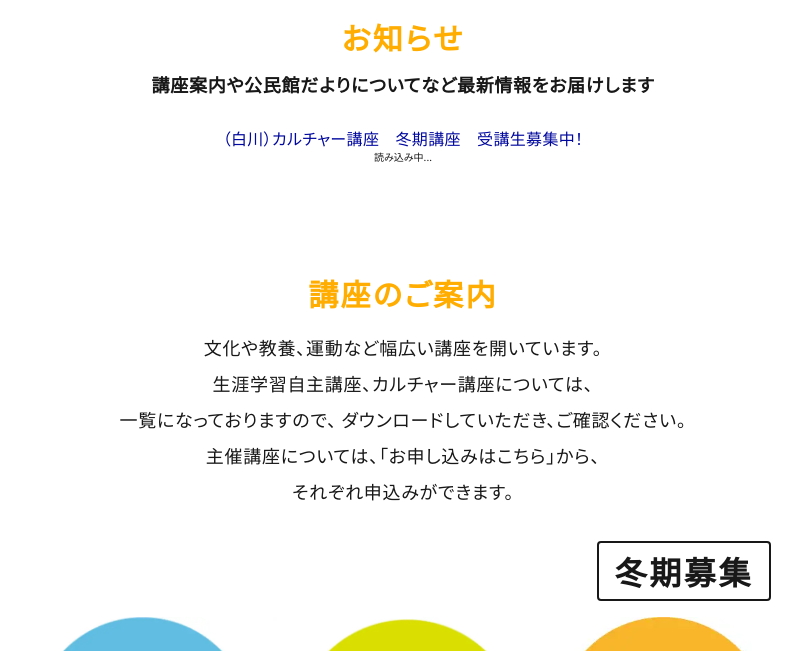
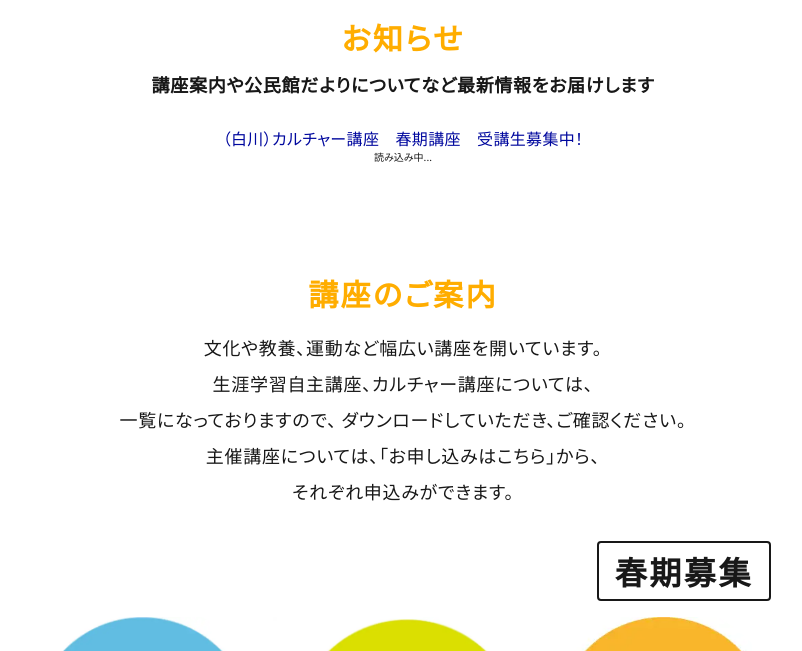
Before and after one commit to ken-atnek/shirakawa-chuo-cc.com_2507, a Next.js app: page / in a window 1280 px wide. Shown: the part 860-1511 px from the top of the page, without its empty margins (237-1039 px from the left). Built offline with nearby package versions, Linux system fonts and the light colour scheme; no server answers.

Commit message:
春期 テキスト・pdf変更

```diff
--- a/src/app/page.tsx
+++ b/src/app/page.tsx
@@ -46,11 +46,11 @@ export default function Home() {
             講座案内や公民館だよりについてなど最新情報をお届けします
           </p>
           <ExternalLink
-            href="/data/pdf/251212.pdf"
+            href="/data/pdf/2026年度春期A4両面チラシ.pdf"
             aria-label="（白川）カルチャー講座　春期講座　受講生募集中！"
             className={styles.itemHeadPdf}
           >
-            （白川）カルチャー講座　冬期講座　受講生募集中！
+            （白川）カルチャー講座　春期講座　受講生募集中！
           </ExternalLink>
           <BlockNewsClient />
           <article className={styles.blockInformation} id="BlockInformation">
@@ -157,7 +157,7 @@ export default function Home() {
                   予約変更依頼書PDF
                 </ExternalLink>
                 <ExternalLink
-                  href="/data/pdf/obj20250813105335833062.pdf"
+                  href="/data/pdf/2026優先予約申込書.pdf"
                   aria-label="優先予約申込書（100人以上の催事）PDF"
                 >
                   優先予約申込書（100人以上の催事）PDF
--- a/src/components/BlockCourseGuide.tsx
+++ b/src/components/BlockCourseGuide.tsx
@@ -27,7 +27,7 @@ const BlockCourseGuide = () => {
       <div className={styles.wrapImage}>
         <div className={styles.itemH3}>
           <h3>
-            <>冬期募集</>
+            <>春期募集</>
           </h3>
         </div>
         <ul className={styles.listImage}>
@@ -59,7 +59,7 @@ const BlockCourseGuide = () => {
           </li>
           <li>
             <ExternalLink
-              href="/data/pdf/251212.pdf"
+              href="/data/pdf/2026年度春期A4両面チラシ.pdf"
               aria-label="カルチャー講座"
             >
               <Image
--- a/src/styles/PageTop.module.scss
+++ b/src/styles/PageTop.module.scss
@@ -109,6 +109,7 @@
                     }
                     .body {
                         display: -webkit-box;
+                        line-clamp: 3;
                         -webkit-line-clamp: 3; // 必要行数に調整
                         -webkit-box-orient: vertical;
                         overflow: hidden;
```
